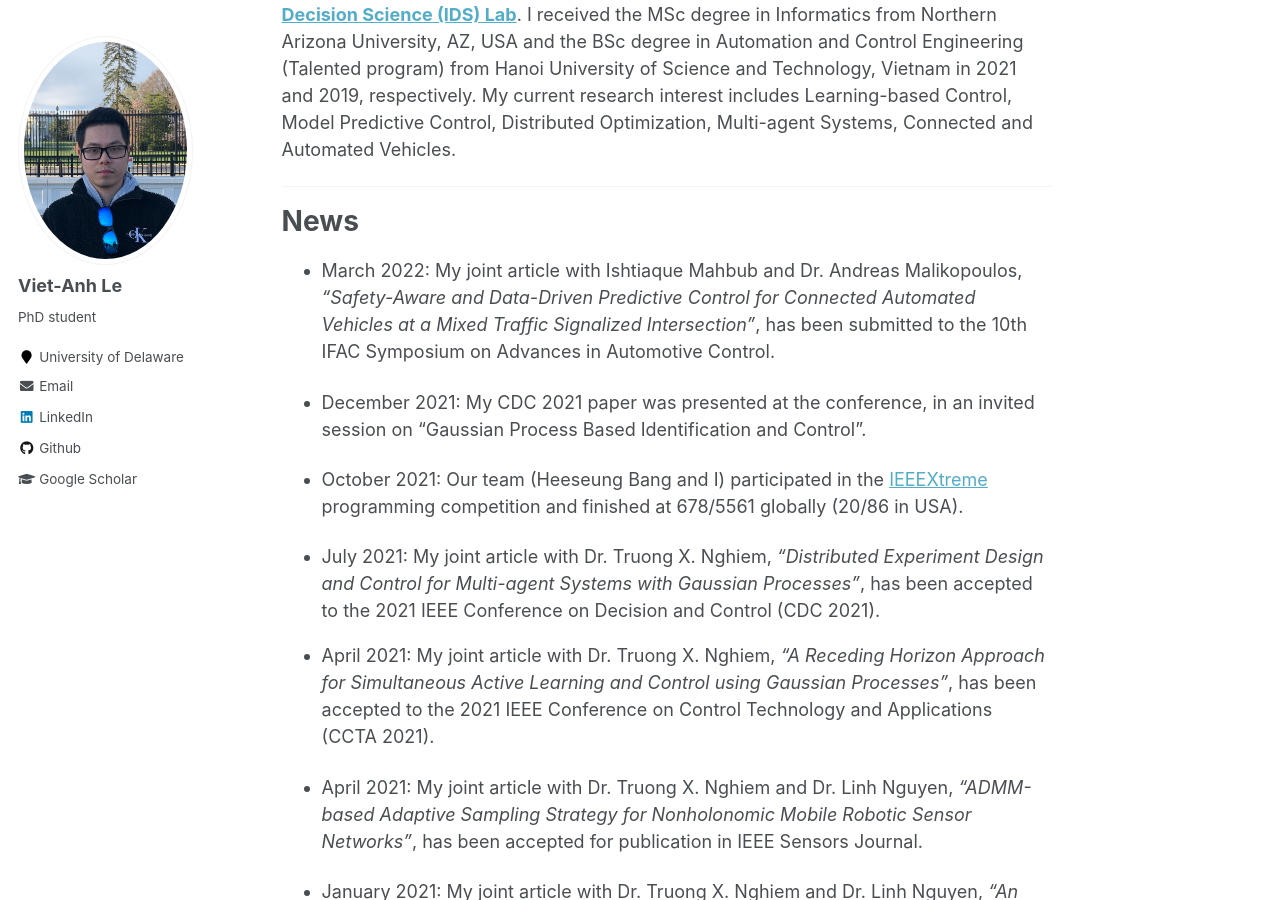
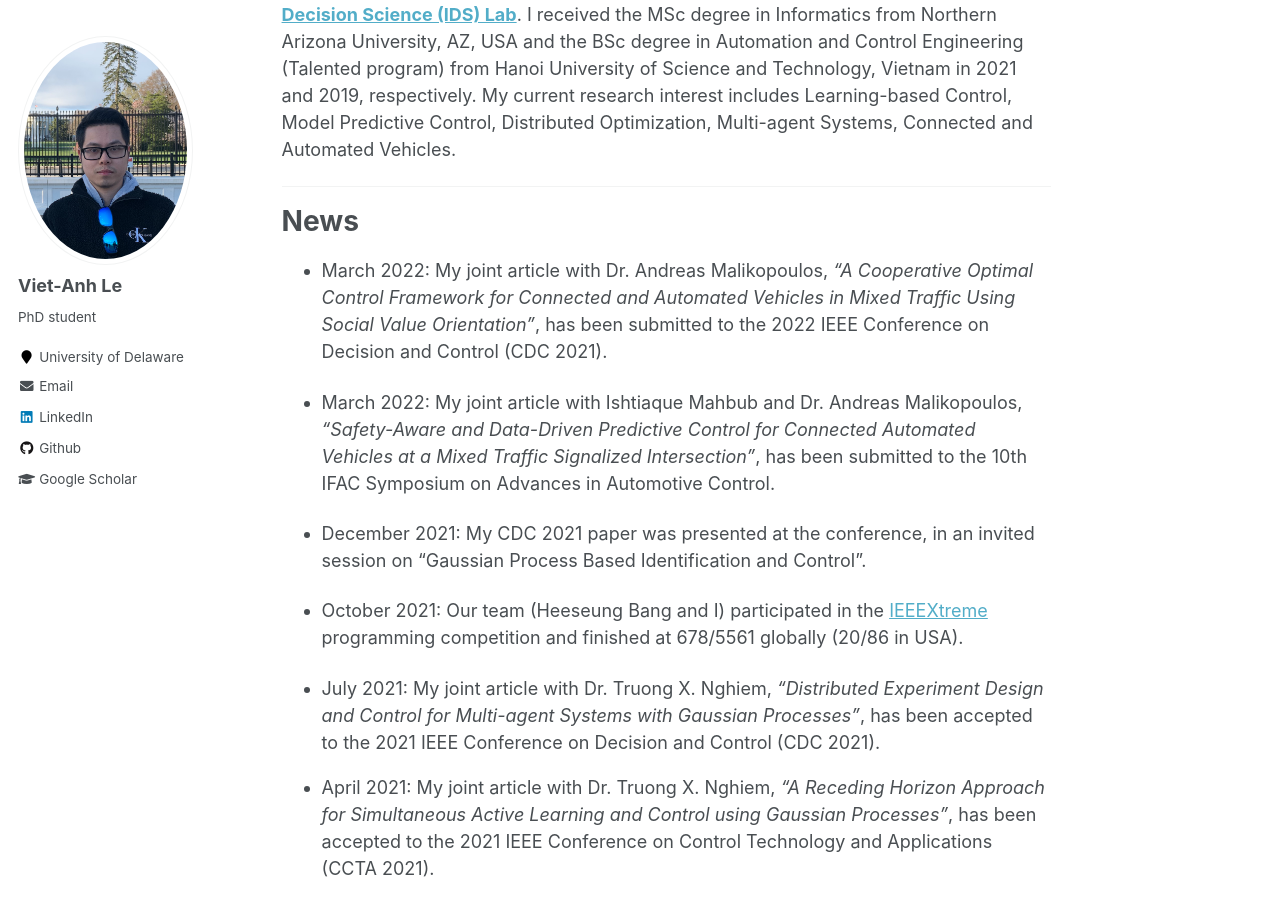
Before and after one commit to vietanhle0101/vietanhle0101.github.io, a Jekyll site: the page built from _pages/about.md, in a window 1280 px wide and 900 px high, scrolled down 600 px. Built offline with Jekyll 4.4.1, drawn with Linux system fonts in a browser that asks for light colours.

```diff
--- a/_pages/about.md
+++ b/_pages/about.md
@@ -18,6 +18,8 @@ My current research interest includes Learning-based Control, Model Predictive C
 ***
 
 # News
+
+* March 2022: My joint article with Dr. Andreas Malikopoulos, <em>“A Cooperative Optimal Control Framework for Connected and Automated Vehicles in Mixed Traffic Using Social Value Orientation”</em>, has been submitted to the 2022 IEEE Conference on Decision and Control (CDC 2021).
 
 * March 2022: My joint article with Ishtiaque Mahbub and Dr. Andreas Malikopoulos, <em>“Safety-Aware and Data-Driven Predictive Control for Connected Automated Vehicles at a Mixed Traffic Signalized Intersection”</em>, has been submitted to the 10th IFAC Symposium on Advances in Automotive Control.
 
```
